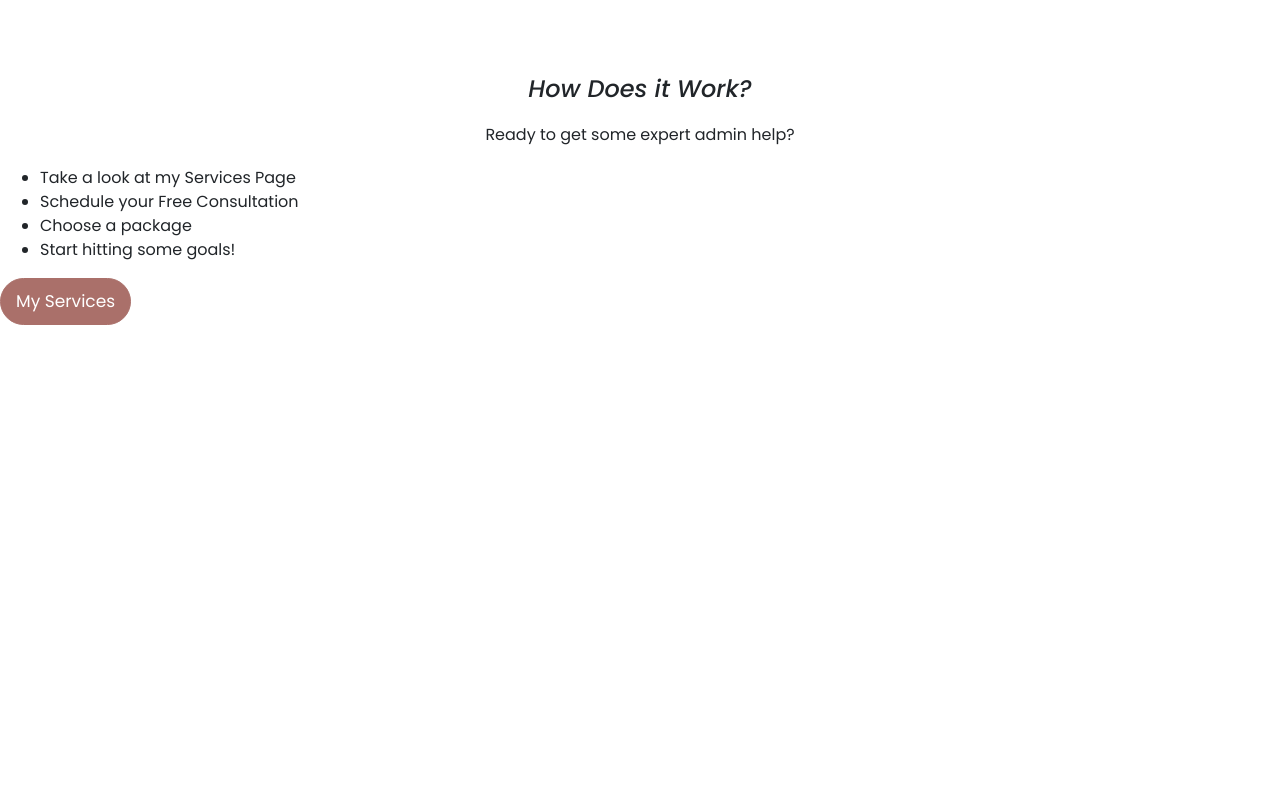
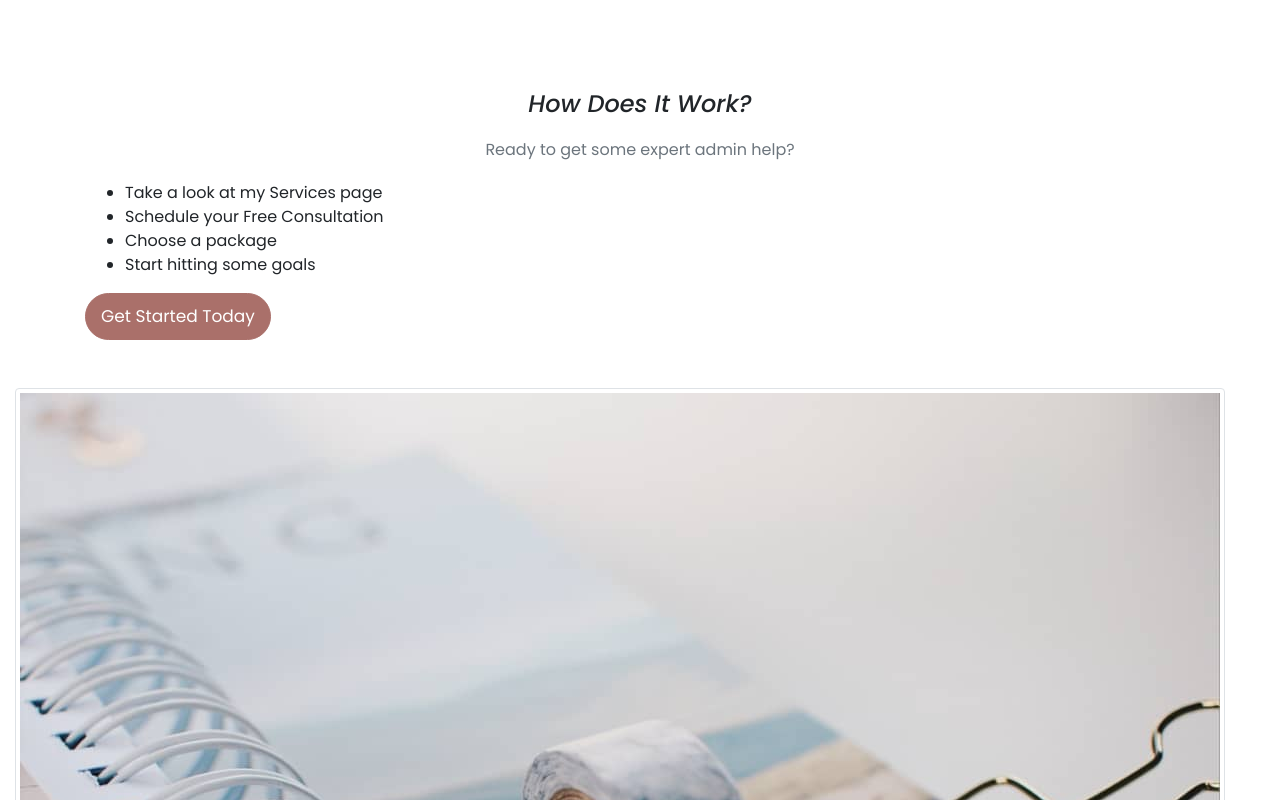
Before and after one commit to BolderCoder8/Responsive-Project, a plain HTML site: page index.html in a window 1280 px wide. Shown: the part 1180-1980 px from the top of the page. Before the commit the page ends 1505 px from the top, so only its background shows below. Drawn offline with nearby package versions, Linux system fonts and the light colour scheme.

Commit message:
Update below grid

```diff
--- a/index.html
+++ b/index.html
@@ -27,7 +27,8 @@
       <h2>Work Smarter, Not Harder!<h2>
           <div>
       <a href="#" class="btn btn-outline-info active">Learn More</a>
-      <a href="#" class="btn btn-outline-success active">Get in Touch</a></div>
+      <a href="#" class="btn btn-outline-success active">Get in Touch</a>
+    </div>
     </div>
     <h2 class="text-center mb-3">Overview</h2>
     <p class="text-muted">Smart Support Virtual Assistant will assist you in taking your company to the next level, whether you’re a new business owner with big ideas to share or an experienced entrepreneur trying to improve your day-to-day business workload.
@@ -61,15 +62,20 @@ No overdue fees! </p>
 </div>
 </div>
 </div>
-<h2 class="text-center mb-3">How Does it Work?</h2>
-<p >Ready to get some expert admin help?</p>
-<ul class=" mb-3"><li
-    >Take a look at my Services Page</li>
-<li>Schedule your Free Consultation</li>
-<li>Choose a package
-</li>
-<li>Start hitting some goals!</li></ul>
-<a href="#" class="btn btn-outline-info active">My Services</a>
-
+<div class="container">
+    <div class="row mb-5">
+        <div class="col">
+          <div class="business-description">
+<h2 class="text-center mb-3">How Does It Work?</h2>
+    <p class="text-muted">Ready to get some expert admin help? </p>
+    <ul><li>Take a look at my Services page</li><li>Schedule your Free Consultation</li><li>Choose a package</li><li>Start hitting some goals</li></ul>
+<a href="#" class="btn btn-outline-info active">Get Started Today</a>
+</div>
+</div>
+</div>
+</div>
+<div class="col d-none d-lg-block">
+<img src="images/FAQ images 2.jpg" class="img-thumbnail rounded h-75 d-inline-block" alt="image of a clean office desk">
+    </div>
   </body>
 </html>
```
